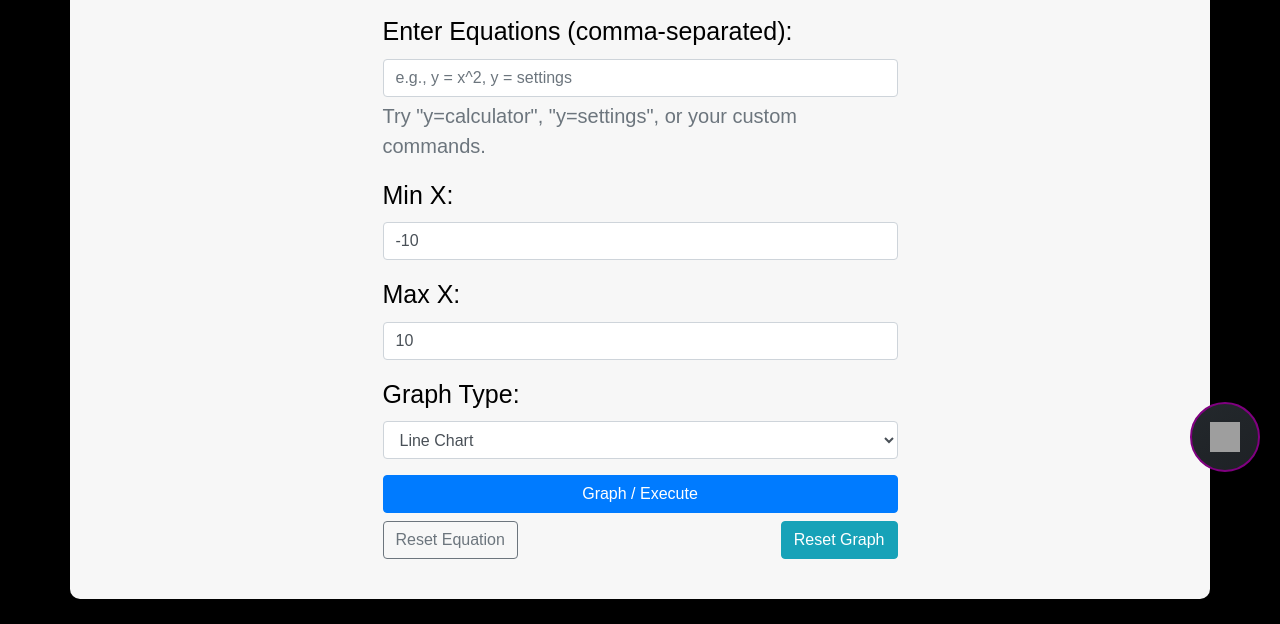
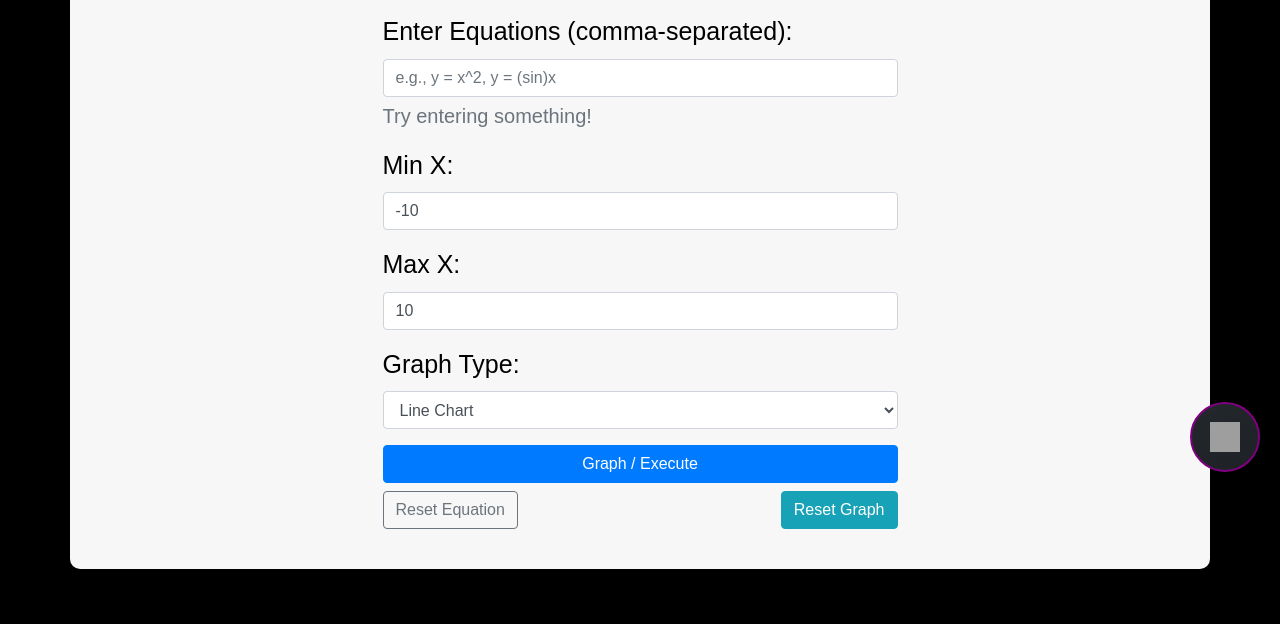
Before and after one commit to InkBoyM/graphingcalculator, a plain HTML site: page index.html in a window 1280 px wide. Shown: the part 308-932 px from the top of the page. After the commit the page ends 902 px from the top, so only its background shows below. Drawn offline with nearby package versions, Linux system fonts and the light colour scheme; grey boxes are pictures that could not be loaded.

Commit message:
Update input placeholder and help text in form

```diff
--- a/index.html
+++ b/index.html
@@ -48,8 +48,8 @@
                 <form id="calculatorForm">
                     <div class="form-group">
                         <label for="equations">Enter Equations (comma-separated):</label>
-                        <input type="text" class="form-control" id="equations" placeholder="e.g., y = x^2, y = settings" required>
-                        <small class="form-text text-muted">Try "y=calculator", "y=settings", or your custom commands.</small>
+                        <input type="text" class="form-control" id="equations" placeholder="e.g., y = x^2, y = (sin)x" required>
+                        <small class="form-text text-muted">Try entering  something!</small>
                     </div>
                     <div class="form-group">
                         <label for="minX">Min X:</label>
```
